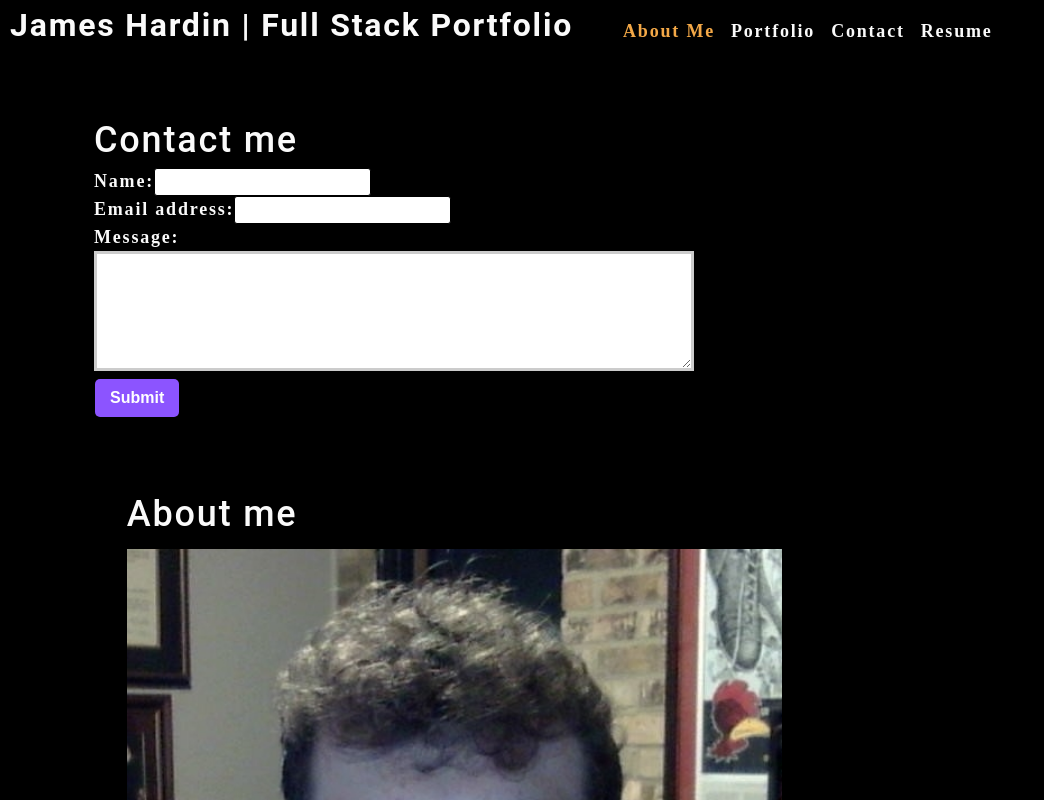
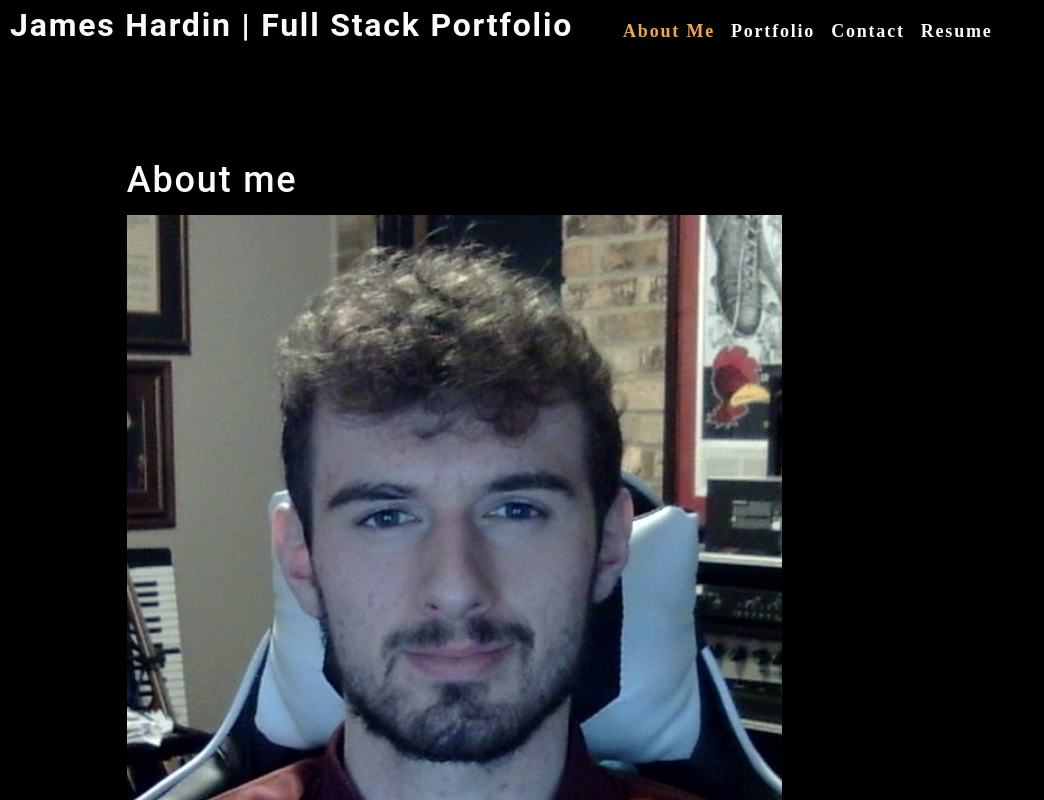
Before and after one commit to JamesHardin02/JamesHardin-Full-Stack-Portfolio, a React (Create React App) app: page / in a window 1280 px wide. Shown: the top 800 px of the page, without its empty margins (0-1044 px from the left). Built offline with nearby package versions, Linux system fonts and the light colour scheme.

Commit message:
added conditional rendering of sections

```diff
--- a/src/App.js
+++ b/src/App.js
@@ -1,10 +1,7 @@
 import React, { useState } from 'react';
 import './App.css';
 import Nav from './components/Nav';
-import About from './components/About';
-import Portfolio from './components/Portfolio';
-import Contact from './components/Contact';
-import Resume from './components/Resume';
+import section from './utils/section'
 
 function App() {
   // category sections that a user can navigate to
@@ -20,6 +17,9 @@ function App() {
 
   // state to keep track of which section a user has choosen to view
   const [currentCategory, setCurrentCategory] = useState(categories[0]);
+
+
+
   return (
     <div>
       <Nav
@@ -28,10 +28,7 @@ function App() {
         currentCategory={currentCategory}
       ></Nav>
       <main>
-        <Contact></Contact>
-        <About></About>
-        <Portfolio></Portfolio>
-        <Resume></Resume>
+        {section(currentCategory)}
       </main>
     </div>
   );
--- /dev/null
+++ b/src/utils/section.js
@@ -0,0 +1,19 @@
+//import React, { useState } from 'react';
+import About from '../components/About';
+import Portfolio from '../components/Portfolio';
+import Contact from '../components/Contact';
+import Resume from '../components/Resume';
+
+const Section = (currentCategory) => {
+  if(currentCategory.name === "about Me"){
+    return <About></About>
+  }else if (currentCategory.name === "portfolio"){
+    return <Portfolio></Portfolio>
+  }else if (currentCategory.name === "resume"){
+    return <Resume></Resume>
+  }else if (currentCategory.name === "contact"){
+    return <Contact></Contact>
+  }
+};
+
+export default Section;
```
